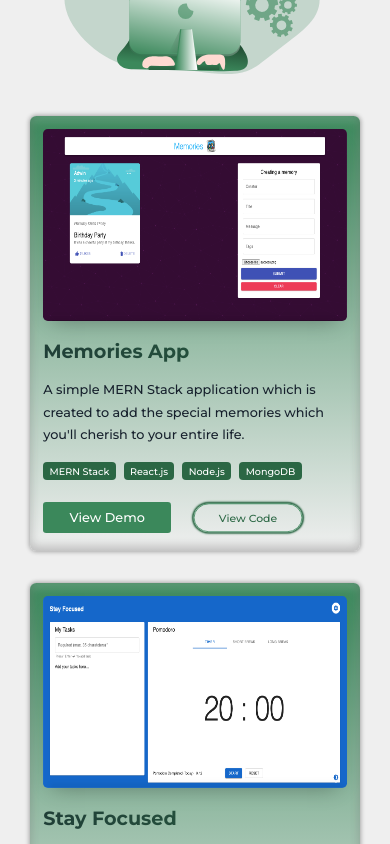
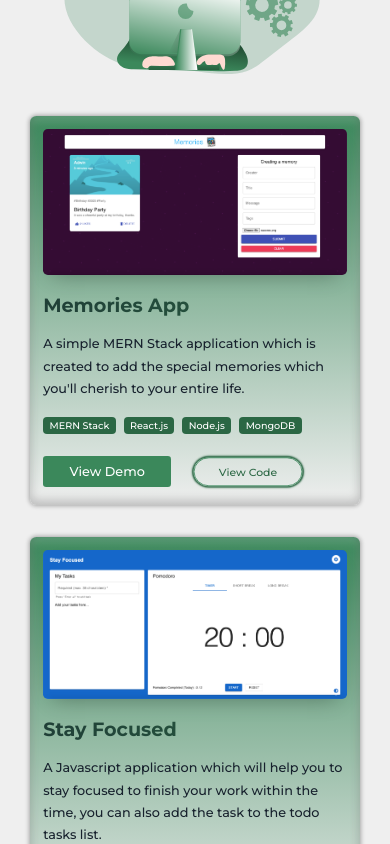
Before and after one commit to Aashishkushwaha/portfolio-new, a React (Create React App) app: page / in a window 390 px wide. Shown: the part 1000-1844 px from the top of the page. Built offline with nearby package versions, Linux system fonts and the light colour scheme.

Commit message:
fix: lighthouse performance section fix

```diff
--- a/src/styles/Projects.scss
+++ b/src/styles/Projects.scss
@@ -41,12 +41,10 @@
 
     &-thmbnail {
       width: 100%;
-      min-height: 32rem;
+      height: auto;
       border-radius: .6rem;
 
       &-container {
-
-
         width: 50%;
         text-align: center;
       }
@@ -110,7 +108,6 @@
 
       &-thmbnail {
         padding: 0rem;
-        min-height: 32rem;
         box-shadow: 0px 10px 20px -10px rgba(0, 0, 0, 0.3);
 
         &-container {
@@ -136,7 +133,6 @@
 
       &-thmbnail {
         width: 100%;
-        min-height: 24rem;
       }
     }
   }
```
